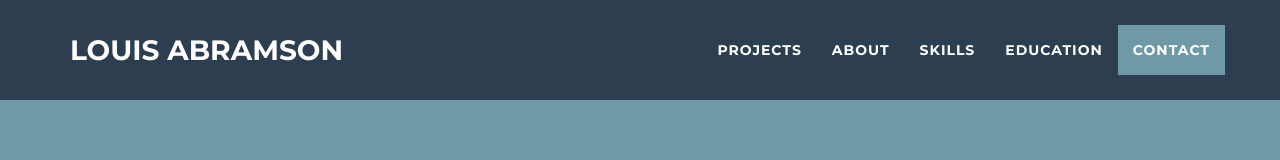
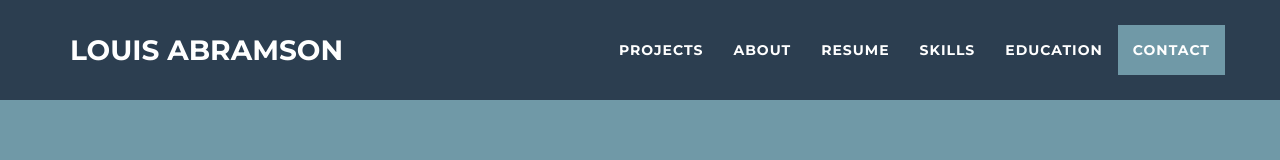
Before and after one commit to pyreta/pyreta.github.io, a website: page index.html in a window 1280 px wide. Shown: the top 160 px of the page. Drawn offline with nearby package versions, Linux system fonts and the light colour scheme.

Commit message:
Add resume to navbar

```diff
--- a/index.html
+++ b/index.html
@@ -64,6 +64,9 @@
                     </li>
                     <li class="page-scroll">
                         <a href="#about">About</a>
+                    </li>
+                    <li class="page-scroll">
+                        <a href="#about">Resume</a>
                     </li>
                     <li class="page-scroll">
                         <a href="#skills">Skills</a>
```
